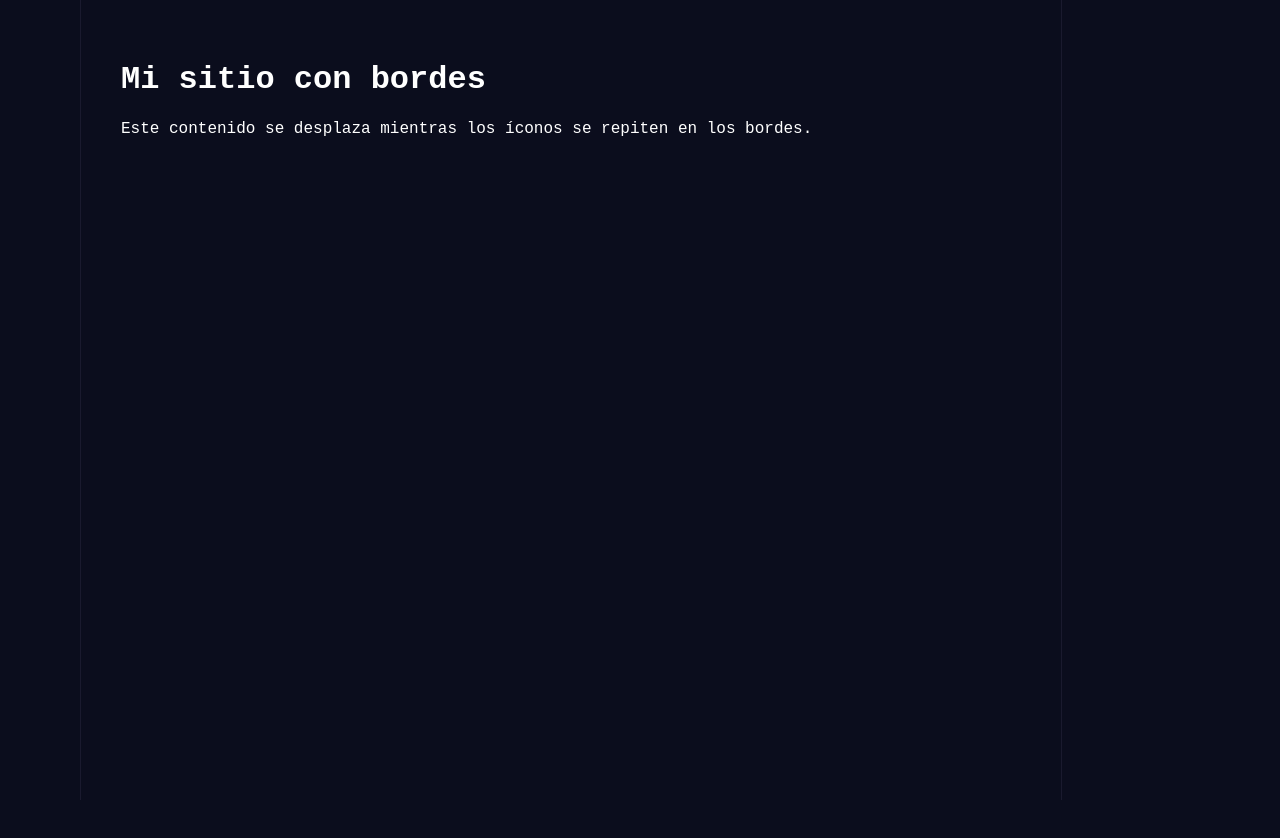
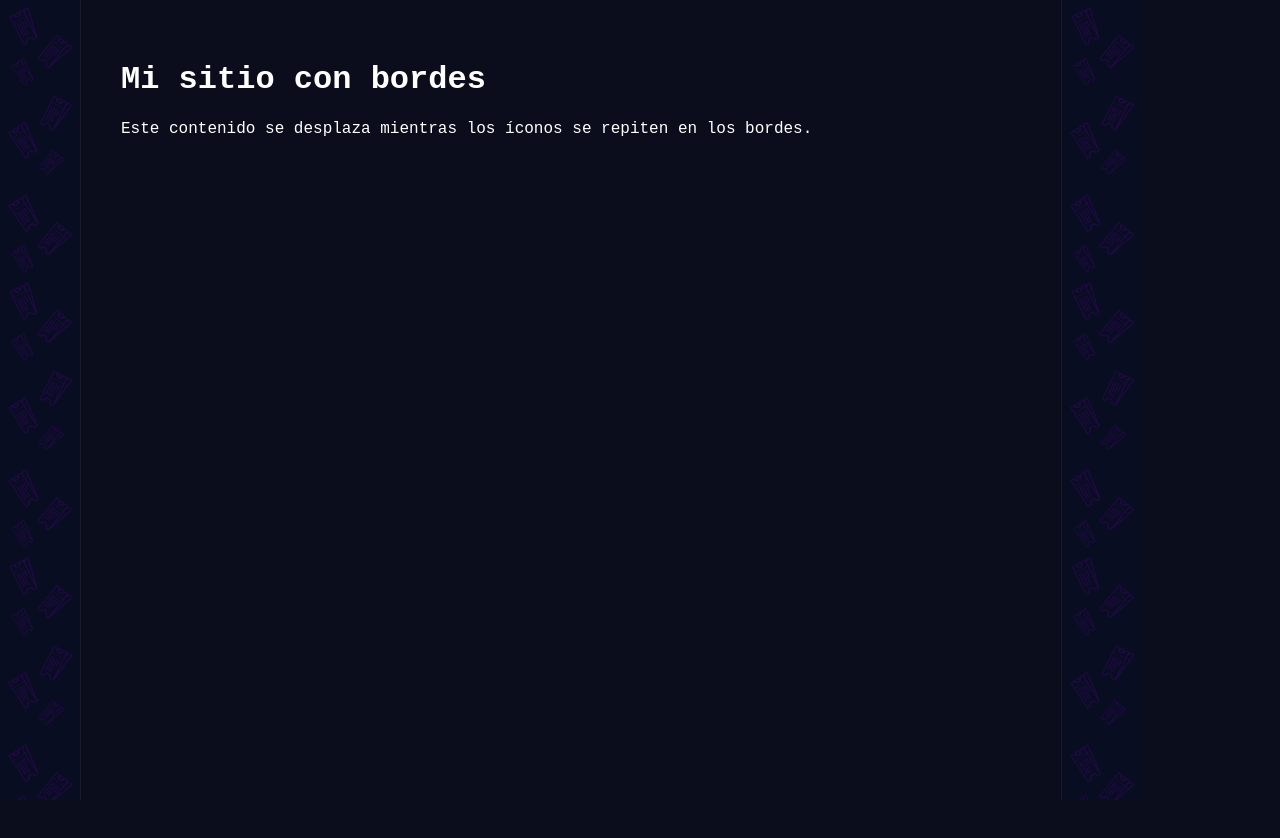
Before and after one commit to antigona99/docs, a plain HTML site: page index.html in a window 1280 px wide. Shown: the top 838 px of the page. Drawn offline with Linux system fonts and the light colour scheme.

Commit message:
Update styles.css

```diff
--- a/css/styles.css
+++ b/css/styles.css
@@ -8,7 +8,7 @@ body {
 }
 .icon-bar {
   width: 80px;
-  background-image: url("images/PATRON.png");
+  background-image: url("../images/PATRON.png");
   background-repeat: repeat-y;
   background-size: contain;
   background-position: center top;
```
